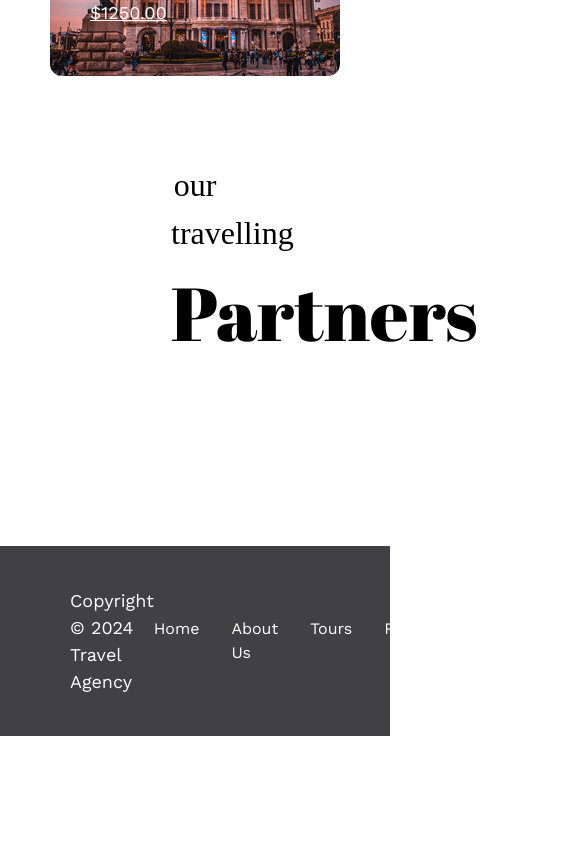
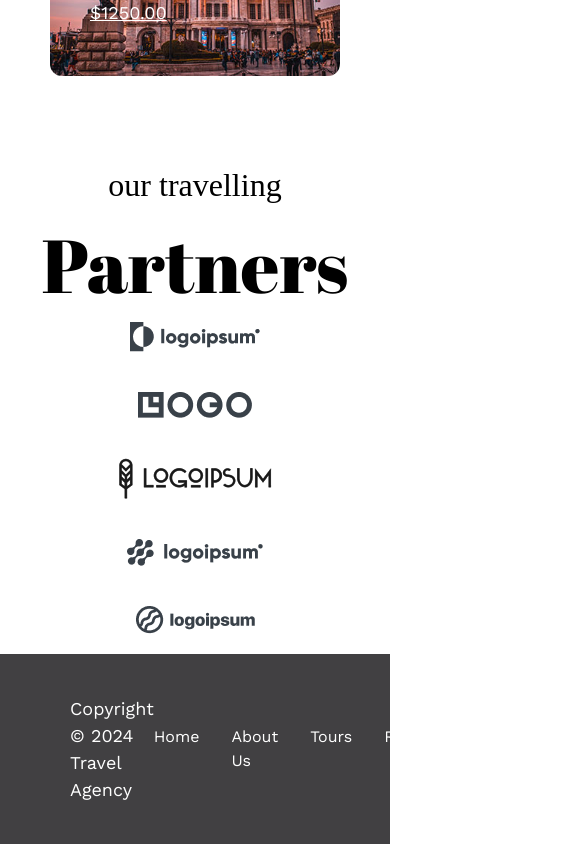
Before and after one commit to iamHarshvardhan10/frontend-travel-agency-website, a React (Vite) app: page / in a window 390 px wide. Shown: the part 8252-9096 px from the top of the page, 585 px wide, since content can reach past the window. Before the commit the page ends 8988 px from the top, so only its background shows below. Built offline with nearby package versions, Linux system fonts and the light colour scheme; a web font is replaced by a local one.

Commit message:
complete parteners responviness UI

```diff
--- a/src/components/Partners.jsx
+++ b/src/components/Partners.jsx
@@ -1,23 +1,25 @@
-import partner1 from '../assets/asset 2.png'
-import partner2 from '../assets/asset 3.png'
-import partner3 from '../assets/asset 4.png'
-import partner4 from '../assets/asset 5.png'
-import partner5 from '../assets/asset 6.png'
+import partner1 from "../assets/asset 2.png";
+import partner2 from "../assets/asset 3.png";
+import partner3 from "../assets/asset 4.png";
+import partner4 from "../assets/asset 5.png";
+import partner5 from "../assets/asset 6.png";
 
 const Partners = () => {
   return (
-    <div className="mx-[171px] my-[80px]">
-        <h1 className="text-center text-[32px] font-handwriting">our travelling</h1>
-        <h1 className="text-center text-[75px] ">Partners</h1>
-        <div className='flex items-center justify-between mt-[40px] '>
-        <img src={partner1} alt="" className='px-[60px] py-[28px]'/>
-        <img src={partner2} alt="" className='px-[60px] py-[28px]'/>
-        <img src={partner3} alt="" className='px-[60px] py-[28px]'/>
-        <img src={partner4} alt="" className='px-[60px] py-[28px]'/>
-        <img src={partner5} alt="" className='px-[60px] py-[28px]'/>
-        </div>
+    <div className="lg:mx-[171px] lg:my-[80px] ">
+      <h1 className="text-center text-[32px] font-handwriting">
+        our travelling
+      </h1>
+      <h1 className="text-center text-[75px] ">Partners</h1>
+      <div className="lg:flex lg:flex-row lg:items-center lg:justify-between lg:gap-0 lg:mt-[40px] sm:flex sm:flex-col sm:items-center sm:gap-10 max-sm:flex max-sm:flex-col max-sm:items-center max-sm:gap-10 max-sm:mb-[20px] sm:mb-[20px] sm:mt-[20px]  ">
+        <img src={partner1} alt="" className="lg:px-[60px] lg:py-[28px]" />
+        <img src={partner2} alt="" className="lg:px-[60px] lg:py-[28px]" />
+        <img src={partner3} alt="" className="px-[60px] lg:py-[28px]" />
+        <img src={partner4} alt="" className="lg:px-[60px] lg:py-[28px]" />
+        <img src={partner5} alt="" className="lg:px-[60px] lg:py-[28px] " />
+      </div>
     </div>
-  )
-}
+  );
+};
 
-export default Partners
+export default Partners;
```
